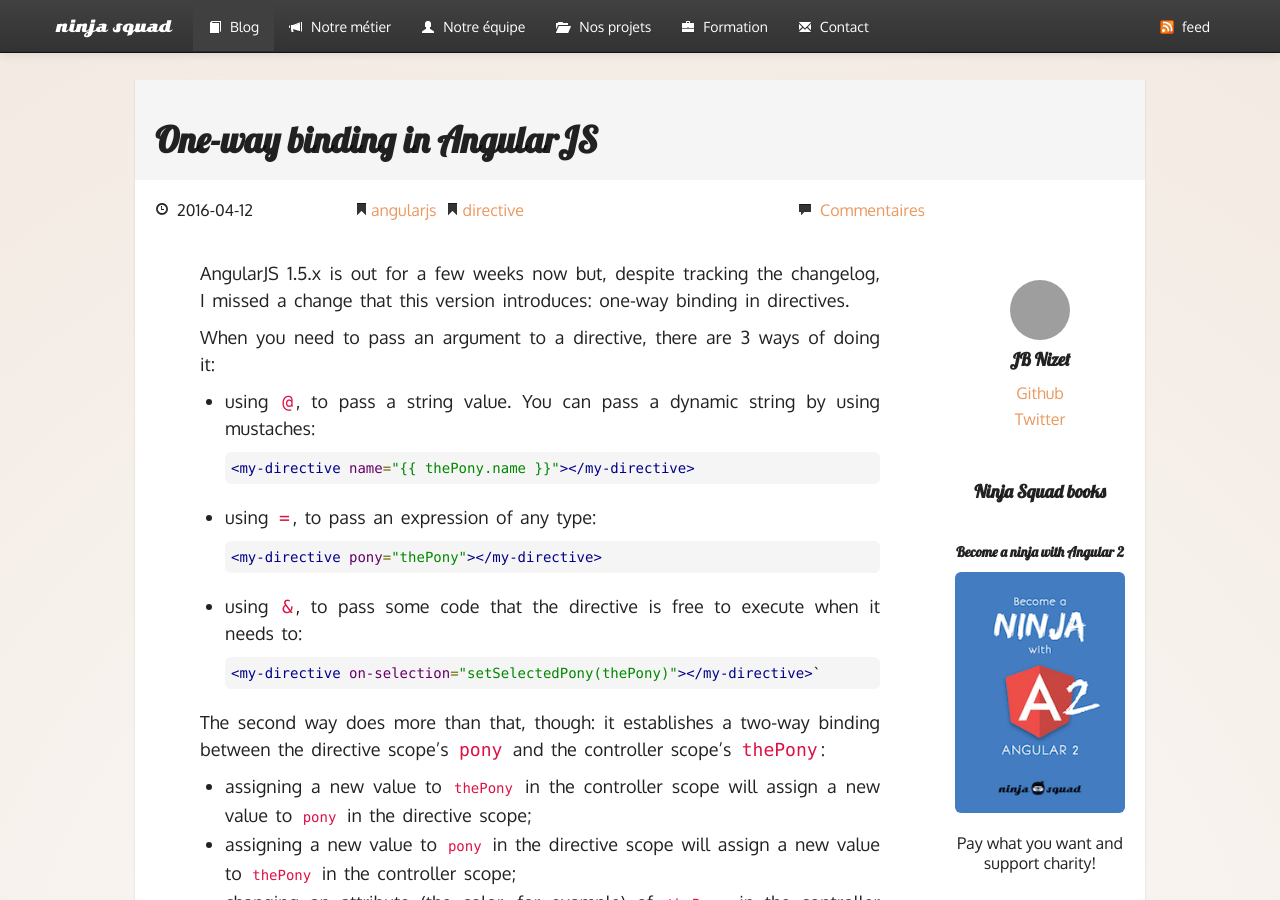
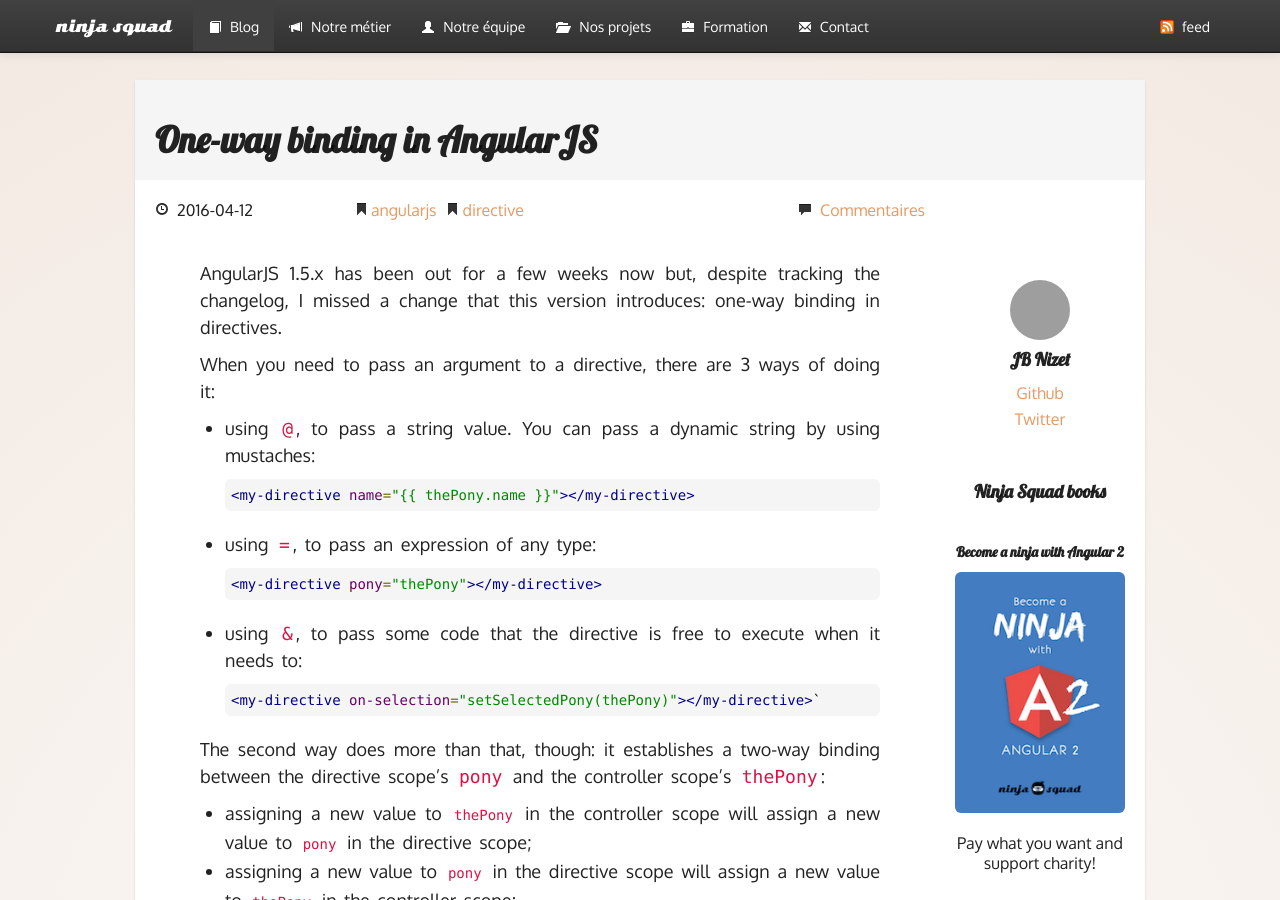
Before and after one commit to Ninja-Squad/ninja-squad.github.com, a Jekyll site: the page built from _posts/2016-04-12-ng1-one-way-binding.md, in a window 1280 px wide and 900 px high. Built offline with Jekyll 4.4.1, drawn with Linux system fonts in a browser that asks for light colours; comment, search, counter and statistics services are not loaded; grey boxes are pictures that could not be loaded.

Commit message:
fix after cxedric's review

```diff
--- a/_posts/2016-04-12-ng1-one-way-binding.md
+++ b/_posts/2016-04-12-ng1-one-way-binding.md
@@ -6,7 +6,7 @@ tags: ["angularjs", "directive"]
 description: "One-way binding in AngularJS directives"
 ---
 
-AngularJS 1.5.x is out for a few weeks now but, despite tracking the changelog, I missed
+AngularJS 1.5.x has been out for a few weeks now but, despite tracking the changelog, I missed
 a change that this version introduces: one-way binding in directives.
 
 When you need to pass an argument to a directive, there are 3 ways of doing it:
```
